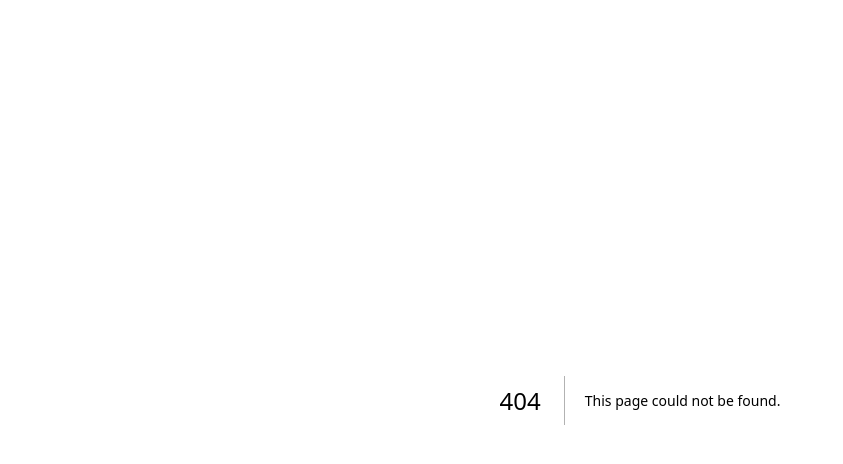
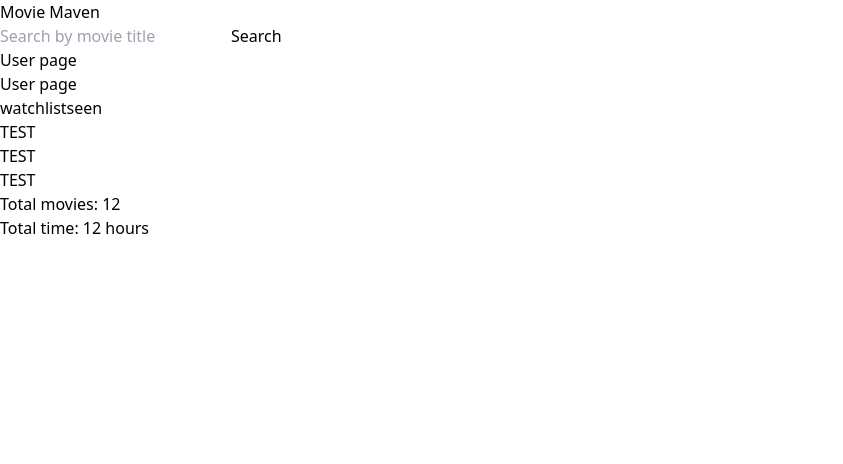
Before and after one commit to Zekel97/Movie-Maven, a Next.js app: page /user-page in a window 1280 px wide. Before the commit this address had no page. Shown: the top 464 px of the page, without its empty margins (0-843 px from the left). Built offline with nearby package versions, Linux system fonts and the light colour scheme.

Commit message:
Implementing user page markup

```diff
--- /dev/null
+++ b/components/Button/button.tsx
@@ -0,0 +1,17 @@
+import styles from './button.module.scss';
+
+interface ButtonProps {
+  children: React.ReactNode;
+  onClick: () => void;
+  className?: string;
+}
+
+export default function Button({ children, onClick, className }: ButtonProps) {
+  const buttonStyles = className ? `${styles.button} ${className}` : styles.button;
+
+  return (
+    <button className={buttonStyles} onClick={onClick}>
+      {children}
+    </button>
+  );
+}
--- a/components/Header/header.tsx
+++ b/components/Header/header.tsx
@@ -2,10 +2,14 @@ import { useState } from 'react';
 import styles from './header.module.scss';
 
 import { useMovieDataContext } from '@/scripts/MovieDataContext';
+import { useRouter } from 'next/router';
 
 export default function Header() {
   const [searchValue, setSearchValue] = useState('');
   const { search } = useMovieDataContext();
+
+  const router = useRouter();
+  const isUserPage = router.pathname === '/user-page';
 
   const handleSearch = () => {
     search.setMovieName(searchValue);
@@ -13,7 +17,9 @@ export default function Header() {
 
   return (
     <nav className={styles.navbar}>
-      <h1>Movie Maven</h1>
+      <a href={'/'} className={styles.title}>
+        Movie Maven
+      </a>
 
       <div className={styles.search}>
         <input
@@ -24,6 +30,9 @@ export default function Header() {
         />
         <button onClick={handleSearch}>Search</button>
       </div>
+      <a href="/user-page" className={`${styles.userPage} ${isUserPage ? styles.activePage : styles.notActivePage}`}>
+        User page
+      </a>
     </nav>
   );
 }
--- a/components/MovieBody/movieBody.tsx
+++ b/components/MovieBody/movieBody.tsx
@@ -5,9 +5,16 @@ import { useQuery } from '@tanstack/react-query';
 
 import { NYTimesMovieInterface, useMovieDataContext } from '@/scripts/MovieDataContext';
 import { useQueryFetch } from '@/scripts/utils/QueryUtils';
+import Button from '../Button/button';
 
 export default function MovieBody() {
   const { foundMovie, search } = useMovieDataContext();
+
+  {/* TODO: add real data */}
+  const movieUserInfo = {
+    seen: true,
+    watchlist: false,
+  };
 
   const movieData = useQuery(
     useQueryFetch(
@@ -52,14 +59,22 @@ export default function MovieBody() {
       {foundMovie.movie ? (
         <div className={styles.movie}>
           <div className={styles.movieHeader}>
-            <h2>{foundMovie.movie.Title}</h2>
-            <p>{foundMovie.movie.Year}</p>
+            <div className={styles.title}>
+              <h2>{foundMovie.movie.Title}</h2>
+              <p>{foundMovie.movie.Year}</p>
+            </div>
             {nyTimesMovieData && (
-              <a href={nyTimesMovieData.link.url} target="_blank" rel="noreferrer">
-                NYTimes
-              </a>
+              <div className={styles.nyTimes}>
+                <a href={nyTimesMovieData.link.url} target="_blank" rel="noreferrer">
+                  NYTimes
+                </a>
+                {nyTimesMovieData.critics_pick === 1 && <p>Critics Pick!</p>}
+              </div>
             )}
-            {nyTimesMovieData && nyTimesMovieData.critics_pick === 1 && <p>Critics Pick!</p>}
+            <div className={styles.userActions}>
+              <Button onClick={() => {}}>{!movieUserInfo.seen ? 'Seen' : 'Not Seen'}</Button>
+              <Button onClick={() => {}}>{!movieUserInfo.watchlist ? 'Add to Watchlist' : 'Remove from Watchlist'}</Button>
+            </div>
           </div>
 
           <div className={styles.moviePoster}>
--- /dev/null
+++ b/components/UserPageBody/userPageBody.tsx
@@ -0,0 +1,54 @@
+import { useState } from 'react';
+import styles from './userPageBody.module.scss';
+
+export default function UserPageBody() {
+  const tabs = ['watchlist', 'seen'] as const;
+  const [openTab, setOpenTab] = useState<'watchlist' | 'seen'>('watchlist');
+
+  return (
+    <div className={styles.body}>
+      <h1>User page</h1>
+
+      <div className={styles.bodyArea}>
+        <div className={styles.moviesList}>
+          <div className={styles.tabs}>
+            {tabs.map((tab) => (
+              <button
+                key={tab}
+                className={`${styles.tab} ${openTab === tab ? styles.activeTab : styles.notActiveTab}`}
+                onClick={() => setOpenTab(tab)}
+                disabled={openTab === tab}
+              >
+                {tab}
+              </button>
+            ))}
+          </div>
+          <div className={styles.list}>
+            {/* TODO: add real data */}
+            {true ? (
+              <ul>
+                <li>TEST</li>
+                <li>TEST</li>
+                <li>TEST</li>
+              </ul>
+            ) : (
+              <p>Nothing here yet</p>
+            )}
+          </div>
+        </div>
+
+        <div className={styles.totalInfo}>
+          {/* TODO: add real data */}
+          <div className={styles.movies}>
+            <span>Total movies: </span>
+            <span>12</span>
+          </div>
+          <div className={styles.duration}>
+            <span>Total time: </span>
+            <span>12 hours</span>
+          </div>
+        </div>
+      </div>
+    </div>
+  );
+}
--- /dev/null
+++ b/pages/user-page.tsx
@@ -0,0 +1,11 @@
+import Header from '@/components/Header/header';
+import UserPageBody from '@/components/UserPageBody/userPageBody';
+
+export default function UserPage() {
+  return (
+    <main>
+      <Header />
+      <UserPageBody />
+    </main>
+  );
+}
```
Also changed, not shown: components/Button/button.module.scss (added), components/UserPageBody/userPageBody.module.scss (added).
